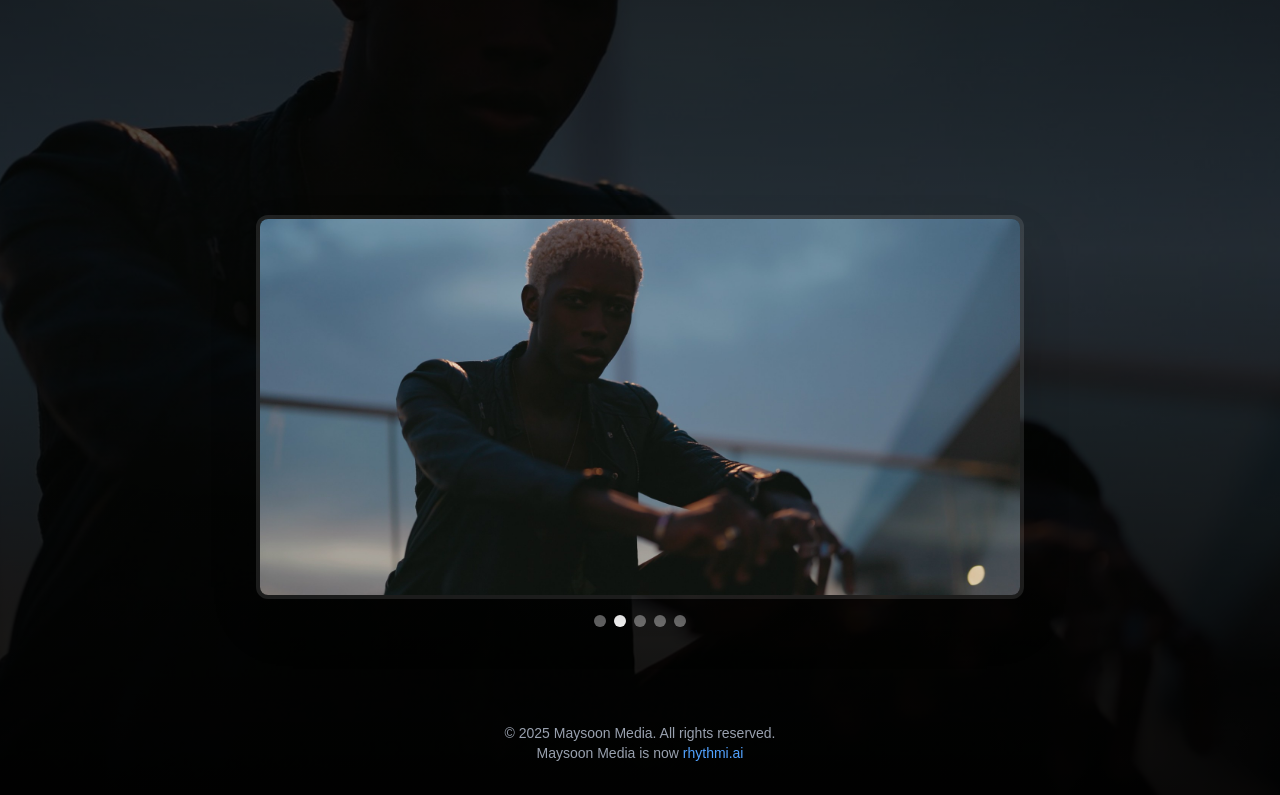
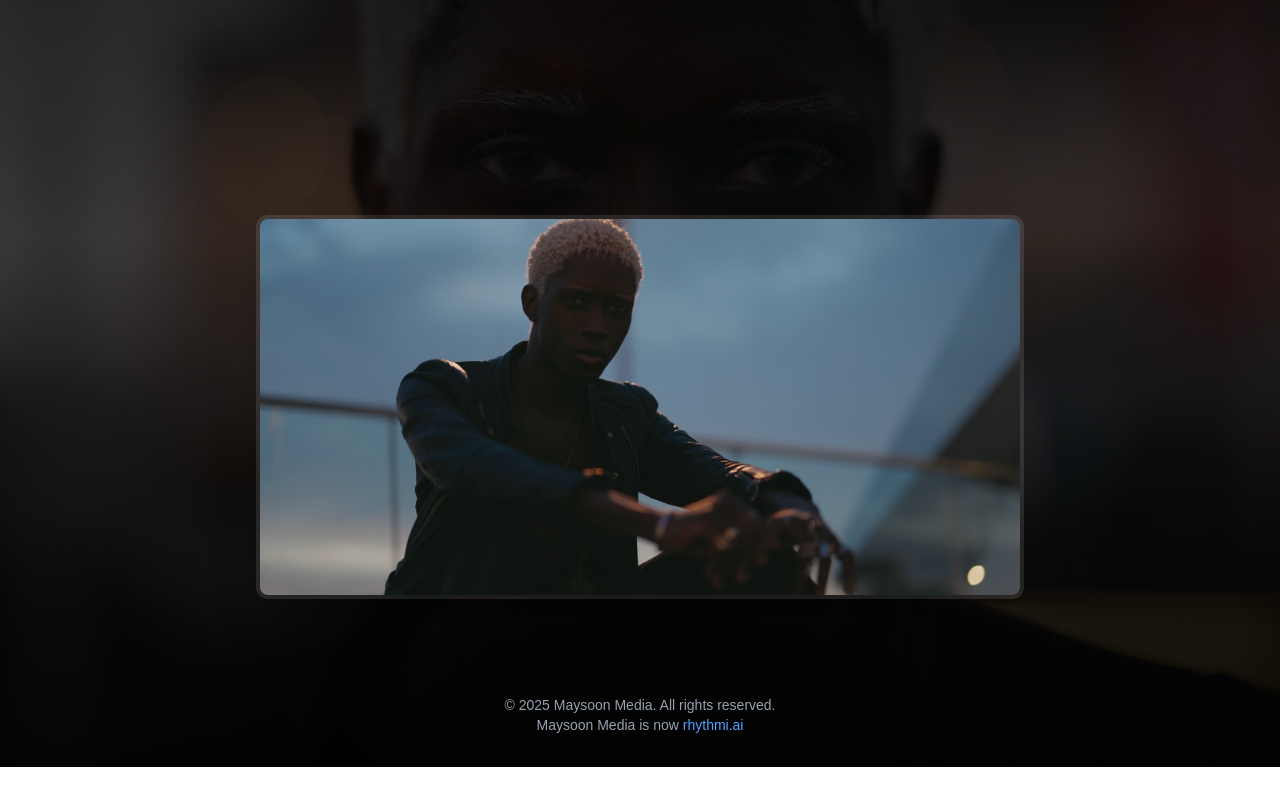
Before and after one commit to faroukalsajee/maysoonmedia, a Next.js app: page / in a window 1280 px wide. Shown: the part 406-1201 px from the top of the page. After the commit the page ends 1173 px from the top, so only its background shows below. Built offline with nearby package versions, Linux system fonts and the light colour scheme.

Commit message:
fix: simplify homepage to resolve Vercel deployment issues

```diff
--- a/src/app/page.tsx
+++ b/src/app/page.tsx
@@ -1,67 +1,35 @@
 "use client";
 
 import Image from "next/image";
-import { useEffect, useRef, useState } from "react";
-
-const featuredImages = [
-  "/s70XtDhoKyVlfvkbNMi5eOkg.jpg",
-  "/zu3Hb6lI05zSAtIkaV6PRC3l1w4.jpg",
-  "/cYioLBZFZi0fz8w81ATqb7zD90.jpg",
-  "/t8w4WKE99KSbFYOSg2pL630oQ.jpg",
-  "/tjVjllXXrazr8a4bbHqYD5l8Hw.jpg",
-];
 
 export default function Home() {
-  // Simple auto-advancing carousel
-  const [current, setCurrent] = useState(0);
-  const timeoutRef = useRef<NodeJS.Timeout | null>(null);
-  useEffect(() => {
-    timeoutRef.current = setTimeout(() => {
-      setCurrent((prev) => (prev + 1) % featuredImages.length);
-    }, 3500);
-    return () => clearTimeout(timeoutRef.current!);
-  }, [current]);
-
   return (
     <div className="min-h-screen bg-black flex flex-col items-center justify-center relative overflow-hidden">
       {/* Hero Section */}
       <div className="absolute inset-0 z-0">
         <Image
-          src={featuredImages[current]}
+          src="/s70XtDhoKyVlfvkbNMi5eOkg.jpg"
           alt="Featured background"
           fill
-          className="object-cover w-full h-full opacity-60 scale-105 transition-all duration-1000"
+          className="object-cover w-full h-full opacity-60"
           priority
         />
         <div className="absolute inset-0 bg-gradient-to-b from-black/80 via-black/40 to-black/90" />
       </div>
       <header className="relative z-10 flex flex-col items-center justify-center min-h-[60vh] w-full text-center">
-        <h1 className="text-5xl md:text-7xl font-extrabold tracking-tight text-white mb-4 opacity-0 animate-[fadeInUp_1.2s_ease_forwards]">Maysoon Media</h1>
-        <p className="text-2xl md:text-3xl text-gray-200 italic mb-8 opacity-0 animate-[fadeIn_1.2s_ease_0.2s_forwards]">media that moves you</p>
+        <h1 className="text-5xl md:text-7xl font-extrabold tracking-tight text-white mb-4">Maysoon Media</h1>
+        <p className="text-2xl md:text-3xl text-gray-200 italic mb-8">media that moves you</p>
       </header>
-      {/* Carousel Section */}
+      {/* Featured Image Section */}
       <section className="relative z-10 w-full max-w-3xl mt-8 flex flex-col items-center">
         <div className="relative w-full h-72 md:h-96 rounded-xl overflow-hidden shadow-2xl border-4 border-white/10">
-          {featuredImages.map((img, idx) => (
-            <Image
-              key={img}
-              src={img}
-              alt={`Featured ${idx + 1}`}
-              fill
-              className={`object-cover w-full h-full absolute transition-opacity duration-1000 ${current === idx ? 'opacity-100' : 'opacity-0'}`}
-              priority={idx === 0}
-            />
-          ))}
-        </div>
-        <div className="flex gap-2 mt-4">
-          {featuredImages.map((_, idx) => (
-            <button
-              key={idx}
-              className={`w-3 h-3 rounded-full transition-all duration-300 ${current === idx ? 'bg-white' : 'bg-white/40'}`}
-              onClick={() => setCurrent(idx)}
-              aria-label={`Go to slide ${idx + 1}`}
-            />
-          ))}
+          <Image
+            src="/zu3Hb6lI05zSAtIkaV6PRC3l1w4.jpg"
+            alt="Featured work"
+            fill
+            className="object-cover w-full h-full"
+            priority
+          />
         </div>
       </section>
       <footer className="relative z-10 mt-24 text-center text-gray-400 text-sm pb-8">
```
